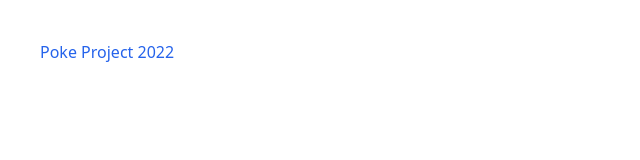
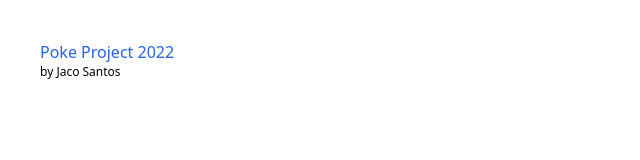
Before and after one commit to j-SantosC/poke-angular, an Angular app: page / in a window 1280 px wide. Shown: the top 160 px of the page, without its empty margins (0-640 px from the left). Built offline with nearby package versions, Linux system fonts and the light colour scheme.

Commit message:
test commit

```diff
--- a/src/app/pages/home/home.component.html
+++ b/src/app/pages/home/home.component.html
@@ -1 +1,2 @@
 <p class="text-blue-600">Poke Project 2022</p>
+<p class="text-xs">by Jaco Santos</p>
```
